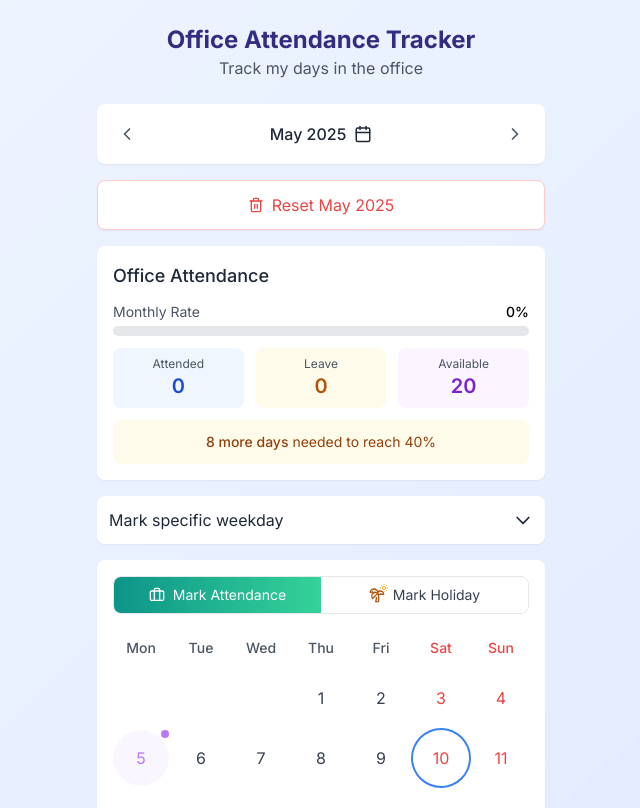
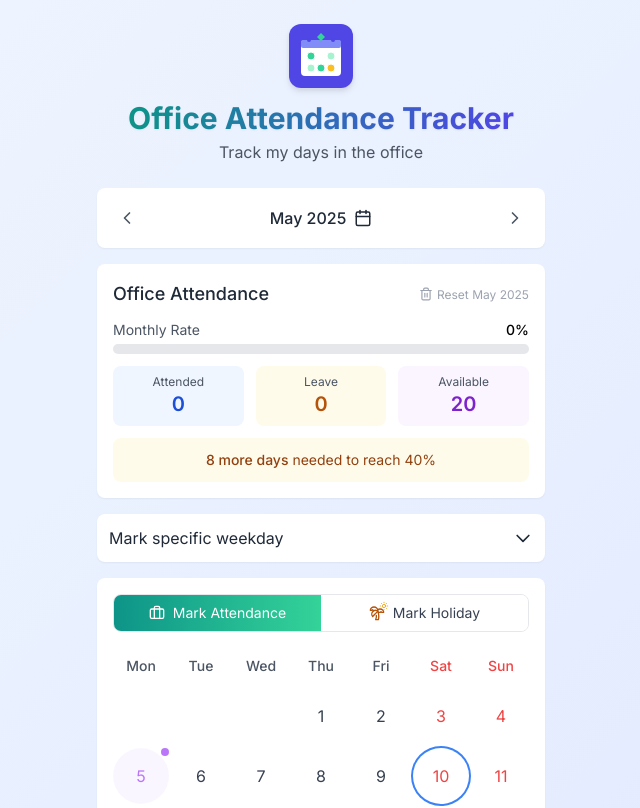
Before and after one commit to nicky1127/office-attendance-tracker, a Next.js app: page / in a window 1280 px wide. Shown: the top 808 px of the page, without its empty margins (319-959 px from the left). Built offline with nearby package versions, Linux system fonts and the light colour scheme.

Commit message:
Add AppIcon component for displaying the custom favicon

```diff
--- /dev/null
+++ b/src/app/components/AppIcon.tsx
@@ -0,0 +1,26 @@
+"use client";
+
+interface AppIconProps {
+  size?: number;
+  className?: string;
+}
+
+const AppIcon = ({ size = 40, className = "" }: AppIconProps) => {
+  return (
+    <div
+      className={`relative ${className}`}
+      style={{ width: size, height: size }}
+    >
+      {/* Use the custom favicon from the public folder */}
+      <img
+        src="/favicon.svg"
+        alt="Office Attendance Tracker"
+        width={size}
+        height={size}
+        className="w-full h-full"
+      />
+    </div>
+  );
+};
+
+export default AppIcon;
--- a/src/app/components/AttendanceStats.tsx
+++ b/src/app/components/AttendanceStats.tsx
@@ -1,8 +1,10 @@
 "use client";
 
 import { format } from "date-fns";
+import { useState } from "react";
 import { useAttendanceStore } from "@/utils/attendanceStore";
 import { countWorkdaysInMonth } from "@/utils/dateUtils";
+import { Trash2 } from "lucide-react";
 
 const AttendanceStats = () => {
   const {
@@ -11,7 +13,10 @@ const AttendanceStats = () => {
     annualLeaveDays,
     getAttendanceRate,
     getDaysNeededForMinRate,
+    resetCurrentMonth,
   } = useAttendanceStore();
+
+  const [showResetConfirm, setShowResetConfirm] = useState(false);
 
   // Calculate stats
   const attendanceRate = getAttendanceRate();
@@ -21,6 +26,9 @@ const AttendanceStats = () => {
   // Ensure currentDate is a Date object
   const dateObj =
     currentDate instanceof Date ? currentDate : new Date(currentDate);
+
+  // Format month and year
+  const monthYearStr = format(dateObj, "MMMM yyyy");
 
   // Count marked days in current month
   const monthStr = format(dateObj, "yyyy-MM");
@@ -39,22 +47,48 @@ const AttendanceStats = () => {
   // Calculate available workdays (excluding annual leave)
   const availableWorkdays = totalWorkdays - leaveDaysCount;
 
-  // Calculate progress bar width
-  const progressWidth = `${Math.min(100, Number(formattedRate))}%`;
-
-  // Determine progress bar color based on rate
-  let progressColor = "bg-red-500";
-  if (attendanceRate >= 0.4) {
-    progressColor = "bg-green-500";
-  } else if (attendanceRate >= 0.3) {
-    progressColor = "bg-yellow-500";
-  }
+  // Handle reset
+  const handleReset = () => {
+    if (showResetConfirm) {
+      resetCurrentMonth();
+      setShowResetConfirm(false);
+    } else {
+      setShowResetConfirm(true);
+    }
+  };
 
   return (
     <div className="bg-white rounded-lg shadow-sm p-4 mb-4">
-      <h2 className="text-lg font-medium text-gray-800 mb-3">
-        Office Attendance
-      </h2>
+      <div className="flex items-center justify-between mb-3">
+        <h2 className="text-lg font-medium text-gray-800">Office Attendance</h2>
+
+        {/* Reset button */}
+        {!showResetConfirm ? (
+          <button
+            onClick={handleReset}
+            className="flex items-center text-xs text-gray-400 hover:text-gray-600 transition-colors"
+            aria-label={`Reset ${monthYearStr}`}
+          >
+            <Trash2 size={14} className="flex-shrink-0" />
+            <div className="ml-1 mt-0.5">Reset {monthYearStr}</div>
+          </button>
+        ) : (
+          <div className="flex items-center space-x-2 text-xs">
+            <button
+              onClick={() => setShowResetConfirm(false)}
+              className="text-gray-500 hover:text-gray-700"
+            >
+              Cancel
+            </button>
+            <button
+              onClick={handleReset}
+              className="text-red-500 hover:text-red-700"
+            >
+              Confirm
+            </button>
+          </div>
+        )}
+      </div>
 
       {/* Rate display */}
       <div className="mb-3">
@@ -64,8 +98,14 @@ const AttendanceStats = () => {
         </div>
         <div className="w-full bg-gray-200 rounded-full h-2.5">
           <div
-            className={`${progressColor} h-2.5 rounded-full transition-all duration-500`}
-            style={{ width: progressWidth }}
+            className={`${
+              attendanceRate >= 0.4
+                ? "bg-green-500"
+                : attendanceRate >= 0.3
+                ? "bg-yellow-500"
+                : "bg-red-500"
+            } h-2.5 rounded-full transition-all duration-500`}
+            style={{ width: `${Math.min(100, Number(formattedRate))}%` }}
           ></div>
         </div>
       </div>
--- a/src/app/components/ResetButton.tsx
+++ b/src/app/components/ResetButton.tsx
@@ -28,27 +28,27 @@ const ResetButton = () => {
       {!showConfirm ? (
         <button
           onClick={handleReset}
-          className="flex items-center justify-center space-x-2 bg-white text-red-500 border border-red-200 hover:bg-red-50 rounded-lg px-4 py-3 w-full shadow-sm transition-colors"
+          className="flex items-center justify-center text-xs text-gray-500 hover:text-gray-700 transition-colors mx-auto"
           aria-label="Reset month"
         >
-          <Trash2 size={16} />
+          <Trash2 size={14} className="mr-1 text-gray-400" />
           <span>Reset {monthName}</span>
         </button>
       ) : (
-        <div className="flex flex-col space-y-2">
-          <p className="text-center text-sm text-gray-700 mb-1">
+        <div className="text-center">
+          <p className="text-xs text-gray-600 mb-2">
             Clear all marked days for {monthName}?
           </p>
-          <div className="flex space-x-2">
+          <div className="flex space-x-3 justify-center">
             <button
               onClick={() => setShowConfirm(false)}
-              className="flex-1 bg-gray-100 hover:bg-gray-200 text-gray-700 rounded-lg px-4 py-2 transition-colors"
+              className="text-xs py-1 px-3 bg-gray-100 hover:bg-gray-200 text-gray-600 rounded transition-colors"
             >
               Cancel
             </button>
             <button
               onClick={handleReset}
-              className="flex-1 bg-red-500 hover:bg-red-600 text-white rounded-lg px-4 py-2 transition-colors"
+              className="text-xs py-1 px-3 bg-red-50 hover:bg-red-100 text-red-600 rounded transition-colors"
             >
               Confirm
             </button>
--- a/src/app/layout.tsx
+++ b/src/app/layout.tsx
@@ -1,8 +1,21 @@
 import "./globals.css";
 import type { Metadata } from "next";
-import { Inter } from "next/font/google";
+import { Inter, Poppins } from "next/font/google";
 
-const inter = Inter({ subsets: ["latin"] });
+// Load Inter font for body text
+const inter = Inter({
+  subsets: ["latin"],
+  display: "swap",
+  variable: "--font-inter",
+});
+
+// Load Poppins font for headings
+const poppins = Poppins({
+  weight: ["600", "700"],
+  subsets: ["latin"],
+  display: "swap",
+  variable: "--font-poppins",
+});
 
 export const metadata: Metadata = {
   title: "Office Attendance Tracker",
@@ -29,7 +42,7 @@ export default function RootLayout({
   children: React.ReactNode;
 }) {
   return (
-    <html lang="en">
+    <html lang="en" className={`${inter.variable} ${poppins.variable}`}>
       <body className={inter.className}>{children}</body>
     </html>
   );
--- a/src/app/page.tsx
+++ b/src/app/page.tsx
@@ -5,7 +5,8 @@ import MonthYearPicker from "./components/MonthYearPicker";
 import Calendar from "./components/Calendar";
 import AttendanceStats from "./components/AttendanceStats";
 import WeekdaySelector from "./components/WeekdaySelector";
-import ResetButton from "./components/ResetButton";
+import AnnualLeaveSummary from "./components/AnnualLeaveSummary";
+import AppIcon from "./components/AppIcon";
 import { useAttendanceStore } from "@/utils/attendanceStore";
 
 export default function Home() {
@@ -24,18 +25,19 @@ export default function Home() {
     <main className="flex min-h-screen flex-col items-center p-4 sm:p-6 bg-gradient-to-br from-blue-50 to-indigo-100">
       <div className="w-full max-w-md">
         <header className="mb-6 text-center">
-          <h1 className="text-2xl font-bold text-indigo-900">
-            Office Attendance Tracker
-          </h1>
-          <p className="text-gray-600">Track my days in the office</p>
+          <div className="flex flex-col items-center">
+            <AppIcon size={64} className="mb-3 drop-shadow-md" />
+            <h1 className="font-heading text-3xl font-bold bg-gradient-to-r from-teal-600 to-indigo-600 bg-clip-text text-transparent drop-shadow-sm">
+              Office Attendance Tracker
+            </h1>
+            <p className="text-gray-600 mt-1">Track my days in the office</p>
+          </div>
         </header>
 
         <div className="space-y-4">
           <MonthYearPicker />
-          <div className="mb-4">
-            <ResetButton />
-          </div>
           <AttendanceStats />
+          <AnnualLeaveSummary />
           <WeekdaySelector />
           <Calendar />
 
```
